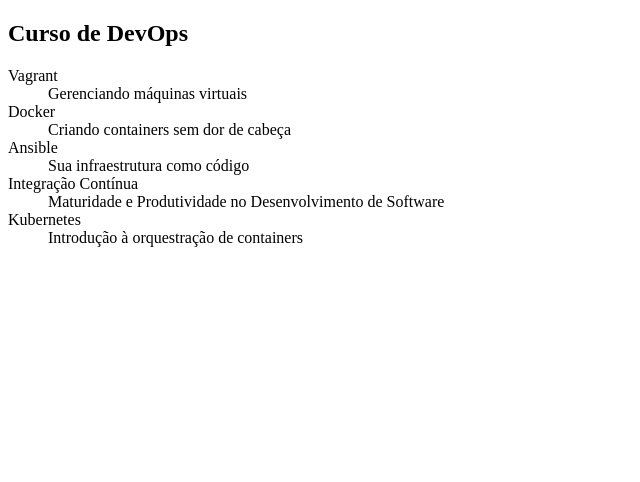
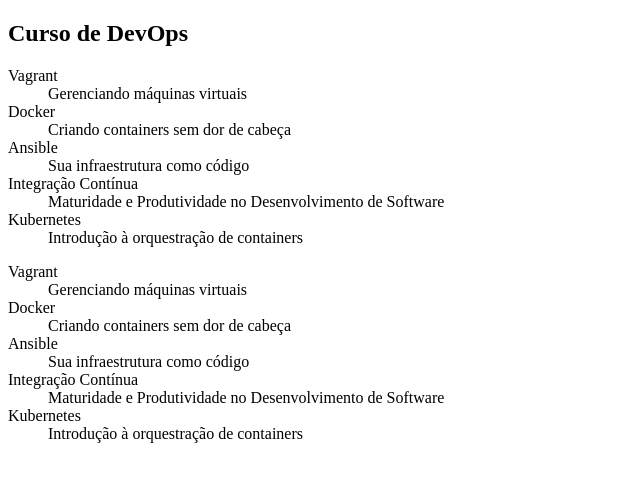
Before and after one commit to juliamsousa/alura-git-e-github-estrategias, a plain HTML site: page index.html in a window 1280 px wide. Shown: the whole page, without its empty margins (0-640 px from the left). Drawn offline with Linux system fonts and the light colour scheme.

Commit message:
Adição da segunda lista

```diff
--- a/index.html
+++ b/index.html
@@ -19,5 +19,17 @@
     <dt>Kubernetes</dt>
     <dd>Introdução à orquestração de containers</dd>
   <dl>
+  <dl>
+    <dt>Vagrant</dt>
+    <dd>Gerenciando máquinas virtuais</dd>
+    <dt>Docker</dt>
+    <dd>Criando containers sem dor de cabeça</dd>
+    <dt>Ansible</dt>
+    <dd>Sua infraestrutura como código</dd>
+    <dt>Integração Contínua</dt>
+    <dd>Maturidade e Produtividade no Desenvolvimento de Software</dd>
+    <dt>Kubernetes</dt>
+    <dd>Introdução à orquestração de containers</dd>
+  <dl>
 </body>
 </html>
```
